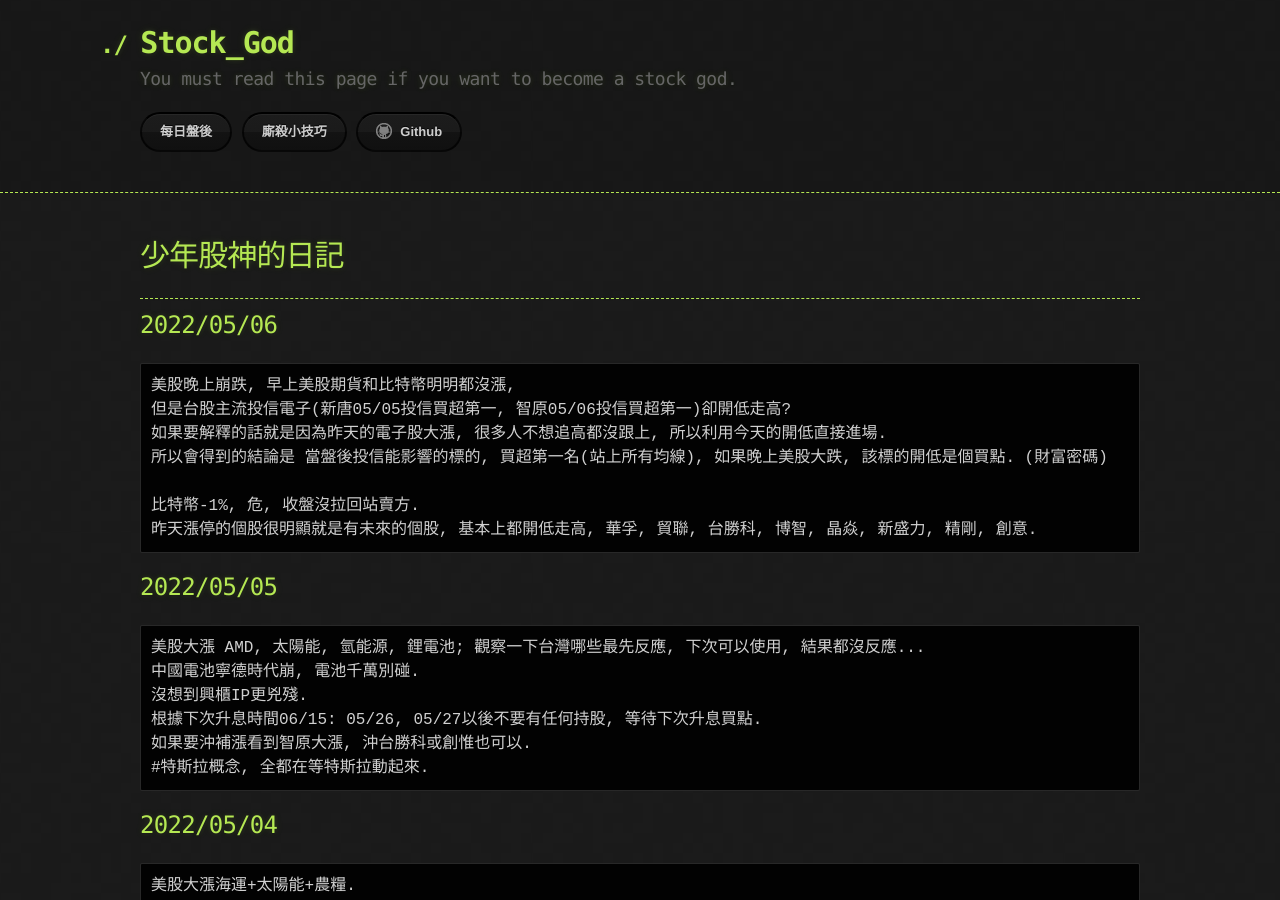
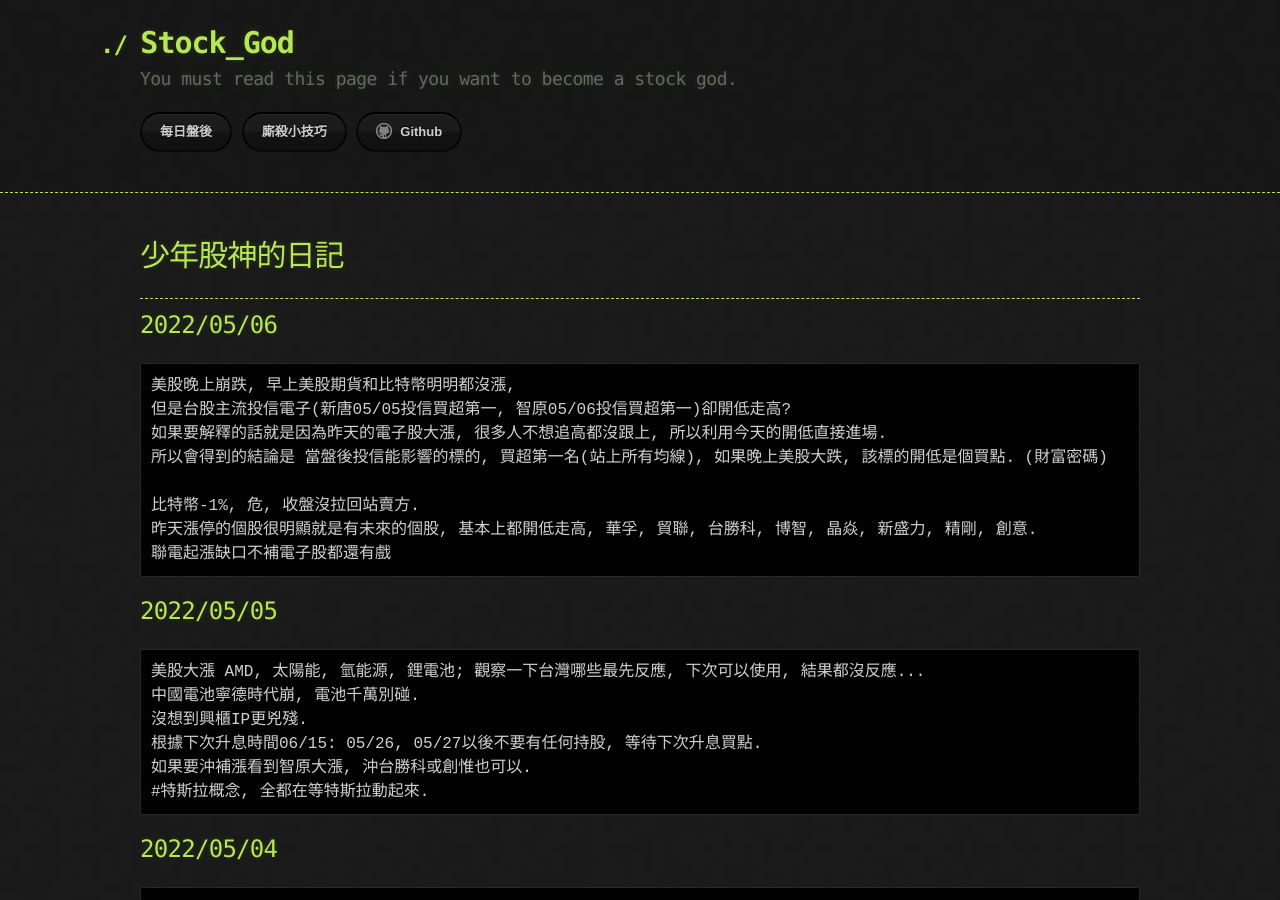
Before and after one commit to lepg5487/Stock_God, a Jekyll site: the page built from index.md, in a window 1280 px wide and 900 px high. Built offline with Jekyll 4.4.1, drawn with Linux system fonts in a browser that asks for light colours; our own code applies the rules of GitHub Pages for plain Markdown files.

Commit message:
Update index.md

````diff
--- a/index.md
+++ b/index.md
@@ -15,6 +15,7 @@ layout: testlayouts
 
 比特幣-1%, 危, 收盤沒拉回站賣方.
 昨天漲停的個股很明顯就是有未來的個股, 基本上都開低走高, 華孚, 貿聯, 台勝科, 博智, 晶焱, 新盛力, 精剛, 創意.
+聯電起漲缺口不補電子股都還有戲
 ```
 
 ## 2022/05/05
````
